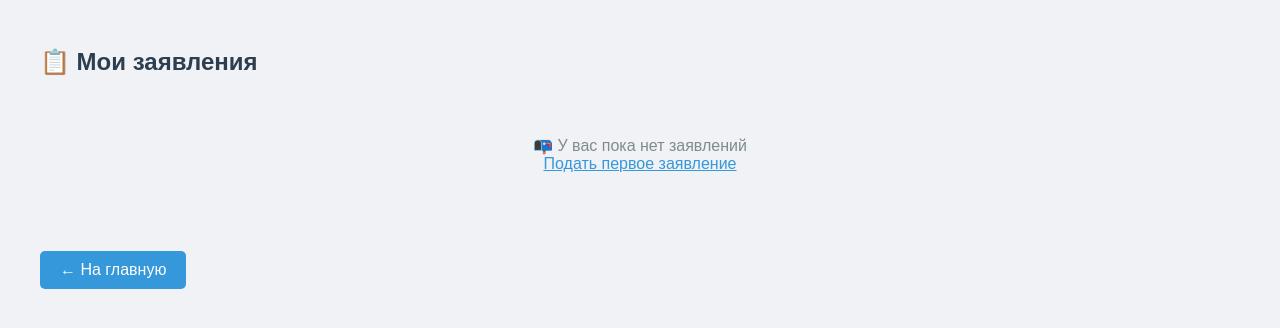
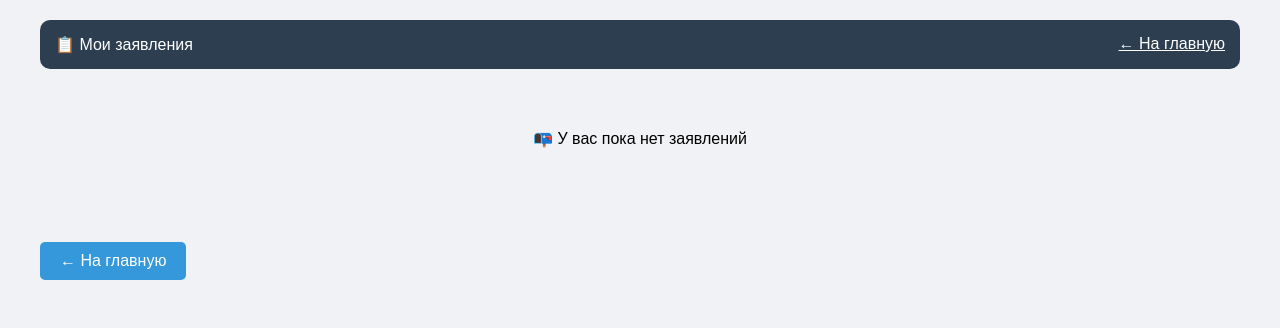
Before and after one commit to Nxpert678/school-docs, a Flask app: page /my_apps in a window 1280 px wide. Shown: the top 328 px of the page. Run offline with Flask 3, Linux system fonts and the light colour scheme; the visitor is signed in with stand-in values (Sample User, id 1).

Commit message:
Update my_apps.html

```diff
--- a/templates/my_apps.html
+++ b/templates/my_apps.html
@@ -3,41 +3,26 @@
 <head>
     <title>Мои заявления</title>
     <style>
-        body { font-family: Arial; background: #f0f2f5; padding: 20px; }
+        body { font-family: Arial; background: #f0f2f5; margin: 0; padding: 20px; }
         .container { max-width: 1200px; margin: 0 auto; }
-        h2 { color: #2c3e50; }
+        .header { background: #2c3e50; color: white; padding: 15px; border-radius: 10px; margin-bottom: 20px; }
         table { width: 100%; background: white; border-collapse: collapse; border-radius: 10px; overflow: hidden; }
-        th, td { padding: 12px; border-bottom: 1px solid #ddd; text-align: left; }
+        th, td { padding: 12px; text-align: left; border-bottom: 1px solid #ddd; }
         th { background: #3498db; color: white; }
-        tr:hover { background: #f5f5f5; }
         .status-pending { color: #e67e22; font-weight: bold; }
         .status-approved { color: #27ae60; font-weight: bold; }
         .status-rejected { color: #e74c3c; font-weight: bold; }
-        .btn-delete {
-            background: #e74c3c;
-            color: white;
-            padding: 5px 12px;
-            border-radius: 5px;
-            text-decoration: none;
-            font-size: 12px;
-        }
+        .btn-delete { background: #e74c3c; color: white; padding: 5px 12px; text-decoration: none; border-radius: 5px; font-size: 12px; }
         .btn-delete:hover { background: #c0392b; }
-        .back-btn {
-            display: inline-block;
-            margin-top: 20px;
-            background: #3498db;
-            color: white;
-            padding: 10px 20px;
-            border-radius: 5px;
-            text-decoration: none;
-        }
-        .back-btn:hover { background: #2980b9; }
-        .empty { text-align: center; padding: 40px; color: #7f8c8d; }
+        .back { display: inline-block; margin-top: 20px; background: #3498db; color: white; padding: 10px 20px; text-decoration: none; border-radius: 5px; }
     </style>
 </head>
 <body>
     <div class="container">
-        <h2>📋 Мои заявления</h2>
+        <div class="header">
+            <span>📋 Мои заявления</span>
+            <a href="/dashboard" style="float:right; color:white;">← На главную</a>
+        </div>
 
         {% if applications %}
             <table>
@@ -62,30 +47,23 @@
                             {% if app.status == 'pending' %}⏳ На согласовании
                             {% elif app.status == 'approved' %}✅ Одобрено
                             {% else %}❌ Отклонено{% endif %}
-                            {% if app.reject_reason %}
-                                <br><small style="color: #e74c3c;">({{ app.reject_reason }})</small>
-                            {% endif %}
+                            {% if app.reject_reason %}<br><small>({{ app.reject_reason }})</small>{% endif %}
                         </td>
                         <td>
-                            <a href="/delete/{{ app.number }}"
-                               class="btn-delete"
-                               onclick="return confirm('Удалить заявление {{ app.number }}? Это действие нельзя отменить.')">
-                                🗑️ Удалить
-                            </a>
+                            {% if app.status == 'pending' %}
+                                <a href="/delete/{{ app.number }}" class="btn-delete" onclick="return confirm('Удалить заявление {{ app.number }}?')">🗑️ Удалить</a>
+                            {% endif %}
                         </td>
                     </tr>
                     {% endfor %}
                 </tbody>
             </table>
         {% else %}
-            <div class="empty">
-                📭 У вас пока нет заявлений<br>
-                <a href="/apply" style="color: #3498db;">Подать первое заявление</a>
-            </div>
+            <p style="text-align:center; padding:40px;">📭 У вас пока нет заявлений</p>
         {% endif %}
 
         <br>
-        <a href="/dashboard" class="back-btn">← На главную</a>
+        <a href="/dashboard" class="back">← На главную</a>
     </div>
 </body>
 </html>
```
